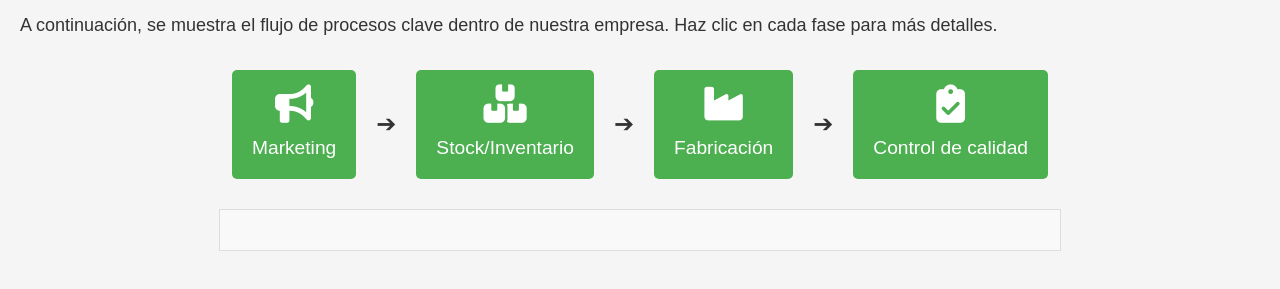
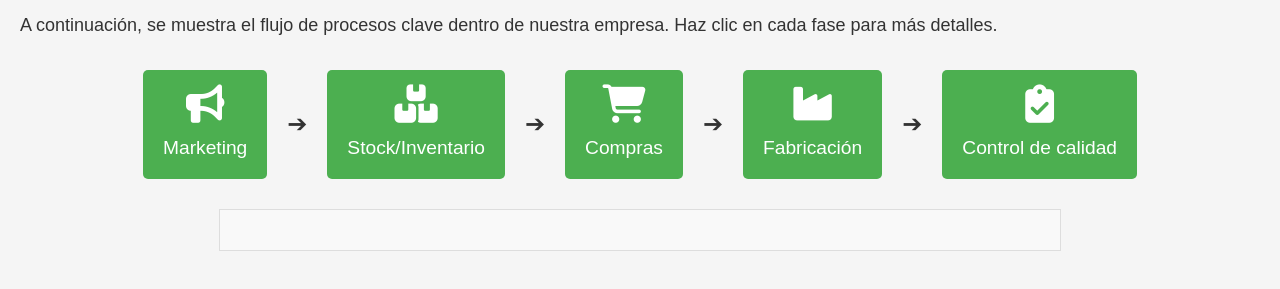
Before and after one commit to juliianni/ferrobolt-solutions.github.io, a plain HTML site: page flujoprocesos.html in a window 1280 px wide. Shown: the part 171-460 px from the top of the page. Drawn offline with Linux system fonts and the light colour scheme.

Commit message:
flujoprocesos.html

```diff
--- a/flujoprocesos.html
+++ b/flujoprocesos.html
@@ -37,6 +37,10 @@
             <i class="fas fa-boxes"></i> Stock/Inventario
         </div>
         <div class="flecha">➔</div>
+        <div class="proceso" title="Una vez que se ha verificado la disponibilidad del cliente y el pedido ha sido levantado, el área de compras revisa si el stock actual es suficiente para cubrirlo. Si no hay stock suficiente, el área de control de inventario emite una requisición de compra para adquirir los insumos necesarios. Se generan órdenes de compra que, dependiendo del monto, pueden requerir la aprobación del gerente financiero o del gerente general. Este proceso asegura que no haya interrupciones en la producción debido a la falta de insumos." onclick="mostrarDetalle('compras')">
+            <i class="fas fa-shopping-cart"></i> Compras
+        </div>
+        <div class="flecha">➔</div>
         <div class="proceso" title="Es el proceso donde se producen los bienes, desde la emisión de órdenes de producción hasta el control del uso de insumos, garantizando que los productos terminados cumplan con las especificaciones. Ejemplo: Si se recibe una orden para fabricar 1,000 productos, la fabricación organiza el proceso donde se utiliza los materiales necesarios y añade el producto terminado al stock." onclick="mostrarDetalle('fabricacion')">
             <i class="fas fa-industry"></i> Fabricación
         </div>
@@ -58,6 +62,8 @@
             detalle.innerHTML = '<h3>Marketing</h3><p>Se encarga de estimar la demanda de productos, basándose en datos de ventas y tendencias del mercado, para que otras áreas puedan planificar la producción y el abastecimiento de materiales. Ejemplo: Si el marketing prevé un aumento en la demanda para el verano/invierno, informa a producción para que fabriquen más unidades y preparen los materiales necesarios.</p>';
         } else if (proceso === 'stock') {
             detalle.innerHTML = '<h3>Stock/Inventario</h3><p>Monitorea los niveles de insumos y productos disponibles, asegurándose de que haya suficientes materiales para la producción, y emitiendo órdenes de compra cuando sea necesario. Ejemplo: Si el inventario detecta que quedan poca materia prima  para la fabricación, se envía una orden de compra para reabastecer ese insumo antes de que se agote.</p>';
+        } else if (proceso === 'compras') {
+            detalle.innerHTML = '<h3>Compras</h3><p>Una vez que se ha verificado la disponibilidad del cliente y el pedido ha sido levantado, el área de compras revisa si el stock actual es suficiente para cubrirlo. Si no hay stock suficiente, el área de control de inventario emite una requisición de compra para adquirir los insumos necesarios. Se generan órdenes de compra que, dependiendo del monto, pueden requerir la aprobación del gerente financiero o del gerente general. Este proceso asegura que no haya interrupciones en la producción debido a la falta de insumos.</p>';
         } else if (proceso === 'fabricacion') {
             detalle.innerHTML = '<h3>Fabricación</h3><p>Es el proceso donde se producen los bienes, desde la emisión de órdenes de producción hasta el control del uso de insumos, garantizando que los productos terminados cumplan con las especificaciones. Ejemplo: Si se recibe una orden para fabricar 1,000 productos, la fabricación organiza el proceso donde se utiliza los materiales necesarios y añade el producto terminado al stock.</p>';
         } else if (proceso === 'controlcalidad') {
```
Lines whose indentation alone changed are shown as unchanged.
